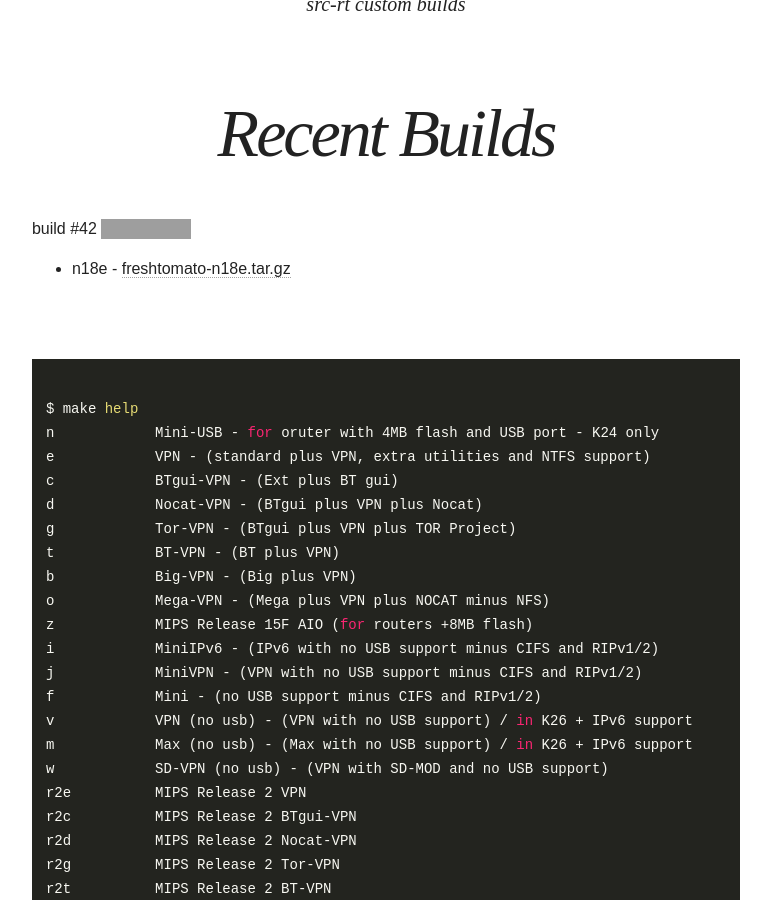
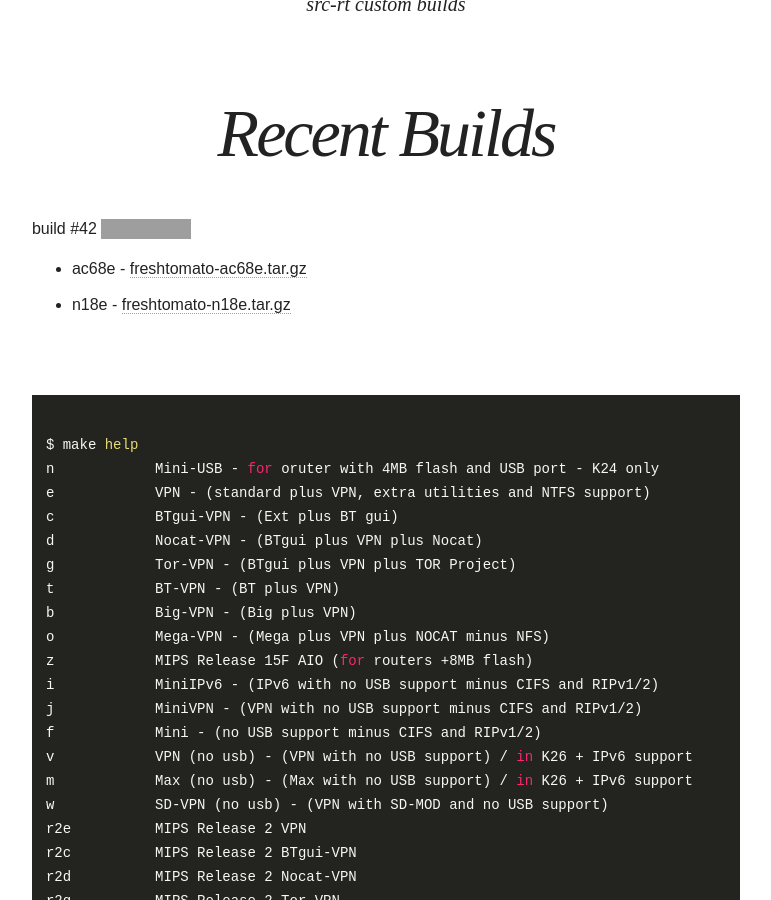
Before and after one commit to oglopss/freshTomato-ARM-ci-jekyll, a Jekyll site: the page built from index.html, in a window 1280 px wide and 900 px high, scrolled down 379 px. Shown: the whole window, without its empty margins (254-1025 px from the left). Built offline with Jekyll 4.4.1, drawn with Linux system fonts in a browser that asks for light colours; nearby versions of some CDN libraries; grey boxes are pictures that could not be loaded.

Commit message:
Travis build 42 ac68e pushed to gh-pages

```diff
--- a/_data/ss.yml
+++ b/_data/ss.yml
@@ -1,3 +1,4 @@
 build: 42
 files:
   - 0003 n18e freshtomato-n18e.tar.gz
+  - 0001 ac68e freshtomato-ac68e.tar.gz
```
